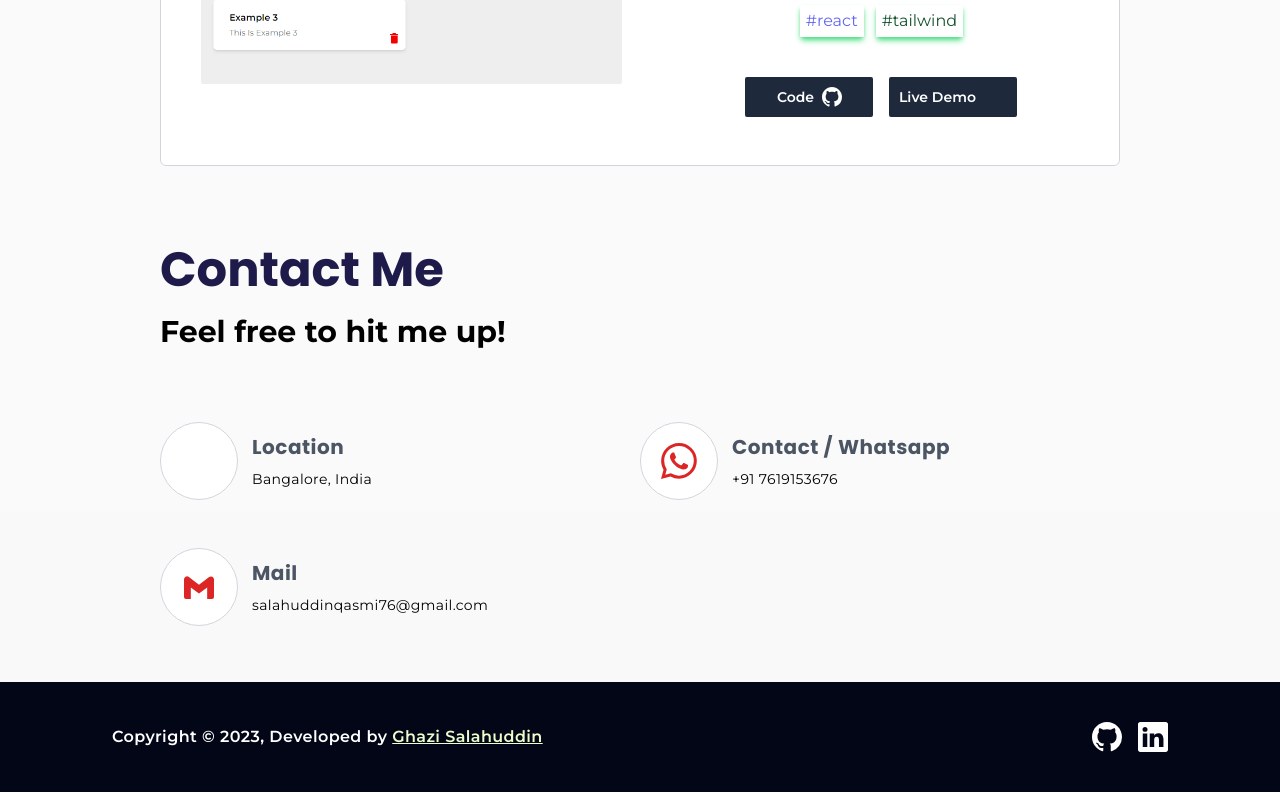
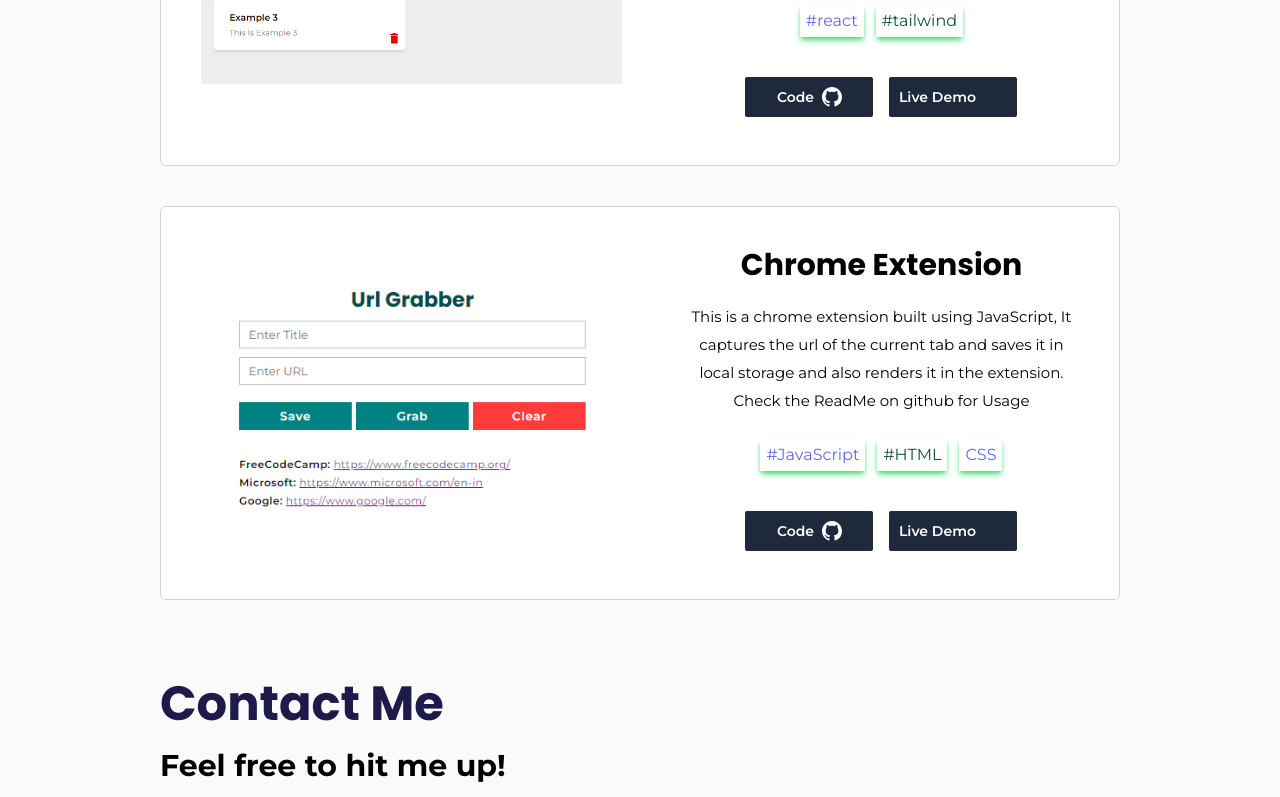
Before and after one commit to Salahuddin3676/portfolio, a React (Vite) app: page / in a window 1280 px wide. Shown: the part 2538-3335 px from the top of the page. Built offline with nearby package versions, Linux system fonts and the light colour scheme; some icons are missing.

Commit message:
added new project

```diff
--- a/src/data.jsx
+++ b/src/data.jsx
@@ -7,9 +7,9 @@ import { BsGithub, BsLinkedin } from "react-icons/bs";
 import { FaLocationDot } from "react-icons/fa6";
 import { BsWhatsapp } from "react-icons/bs";
 import { BiLogoGmail } from "react-icons/bi";
-import img1 from "./assets/images/pbg1.png";
+import img1 from "./assets/images/interior.png";
 import img2 from "./assets/images/notes.png";
-// import img3 from "./assets/images/p3.jpg";
+import img3 from "./assets/images/url.png";
 
 export const menuLinks = [
   {
@@ -110,15 +110,15 @@ export const projects = [
     githubLink: "https://github.com/Salahuddin3676/notes-keeper",
     demoLink: "https://salahuddin3676.github.io/notes-keeper/",
   },
-  // {
-  //   id: 3,
-  //   img: img3,
-  //   title: "E-Commerce Furniture",
-  //   info: "This is an app built using React, It uses useEffect, useState and useRef hooks, It is an App used to prepare a list for grocery.",
-  //   techUsed: ["#react", "#tailwind"],
-  //   githubLink: "#",
-  //   demoLink: "#",
-  // },
+  {
+    id: 3,
+    img: img3,
+    title: "Chrome Extension",
+    info: "This is a chrome extension built using JavaScript, It captures the url of the current tab and saves it in local storage and also renders it in the extension. Check the ReadMe on github for Usage",
+    techUsed: ["#JavaScript", "#HTML", "CSS"],
+    githubLink: "https://github.com/Salahuddin3676/url-grabber",
+    demoLink: "https://clipchamp.com/watch/NwErWI2PwrV",
+  },
 ];
 
 export const contactItems = [
```
Also changed, not shown: src/assets/images/interior.png (renamed from src/assets/images/pbg1.png), src/assets/images/url.png (added).
